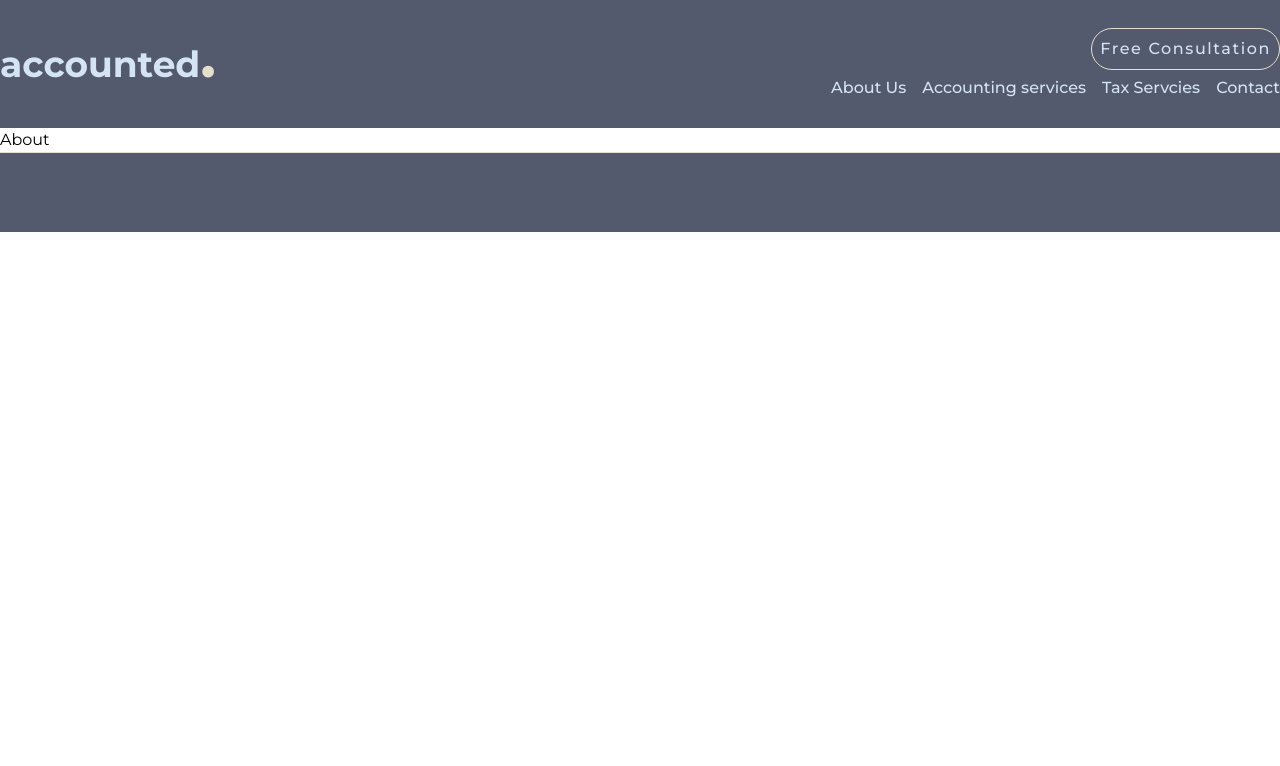
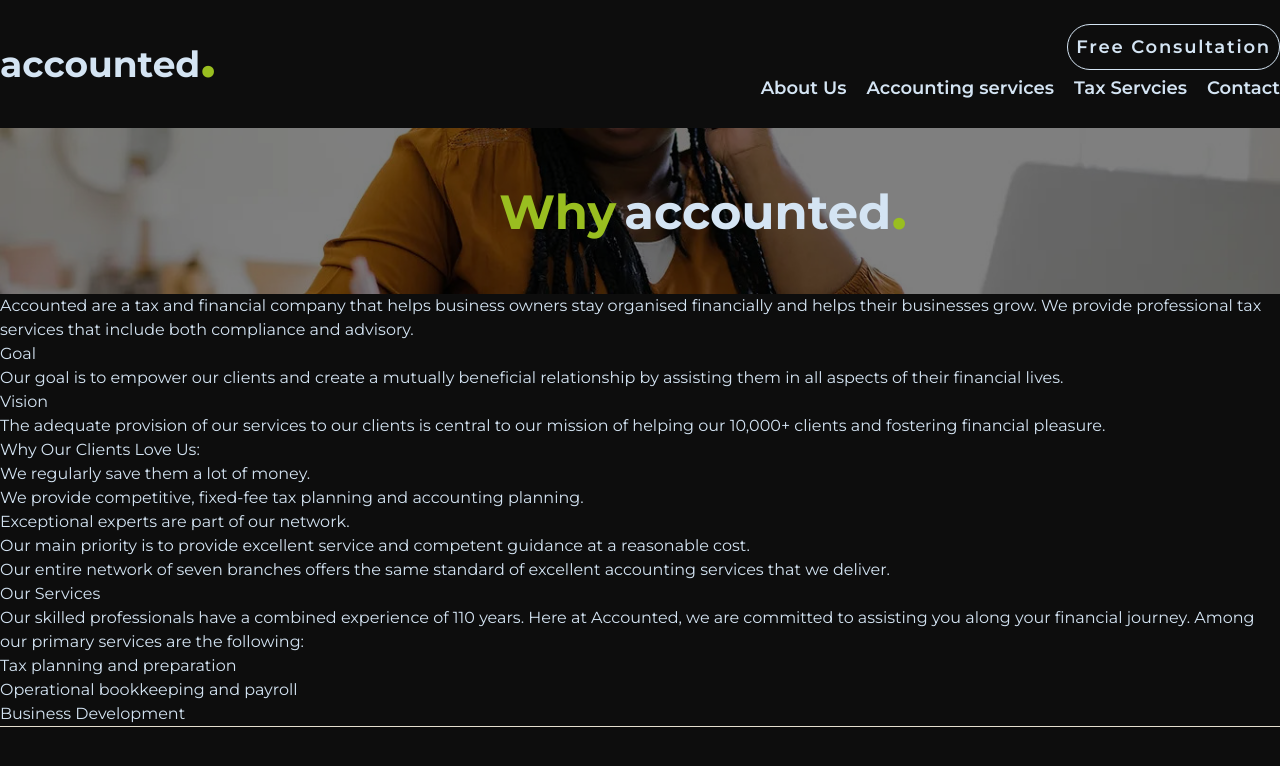
Before and after one commit to abirtasrif/auditrix, a Next.js app: page / in a window 1280 px wide. Shown: the top 766 px of the page. Built offline with nearby package versions, Linux system fonts and the light colour scheme.

Commit message:
contents added

```diff
--- a/app/globals.css
+++ b/app/globals.css
@@ -2,7 +2,17 @@
 @tailwind components;
 @tailwind utilities;
 
-.navbar,
-.footer {
-  background-color: #535a6d;
+.image {
+  width: 100vw;
 }
+
+.header-img::after {
+  content: "";
+  position: absolute;
+  top: 0;
+  left: 0;
+  width: 100%;
+  height: 100%;
+  background-color: rgba(0, 0, 0, 0.5);
+  z-index: 0;
+}
--- a/components/About.jsx
+++ b/components/About.jsx
@@ -1,5 +1,87 @@
+import Image from "next/image";
+
 const About = () => {
-  return <div>About</div>;
+  return (
+    <div className="about bg-black/95">
+      <div className="header-img relative">
+        <Image
+          src="/header-img.jpg"
+          alt="image"
+          className="image -z-10"
+          width="2000"
+          height="500"
+        />
+        <h1 className="text-5xl text-[#D4E4F3] font-bold mt-[-1rem] absolute top-[40%] left-[39%] z-10">
+          <span className="text-[#99be20] text-5xl mr-2">Why</span>
+          accounted
+          <span className="text-[#99be20] text-6xl">.</span>
+        </h1>
+      </div>
+
+      <section className="description container mx-auto text-[#D4E4F3]">
+        <p className="paragraph">
+          Accounted are a tax and financial company that helps business owners
+          stay organised financially and helps their businesses grow. We provide
+          professional tax services that include both compliance and advisory.
+        </p>
+        <h3 className="title-text">Goal</h3>
+        <p className="paragraph">
+          Our goal is to empower our clients and create a mutually beneficial
+          relationship by assisting them in all aspects of their financial
+          lives.
+        </p>
+        <h3 className="title-text">Vision</h3>
+        <p className="paragraph">
+          The adequate provision of our services to our clients is central to
+          our mission of helping our 10,000+ clients and fostering financial
+          pleasure.
+        </p>
+        <div className="table">
+          <div className="table-col-1">
+            <h3 className="title-text">Why Our Clients Love Us:</h3>
+            <ul className="paragraph">
+              <li>We regularly save them a lot of money.</li>
+              <li>
+                We provide competitive, fixed-fee tax planning and accounting
+                planning.
+              </li>
+              <li>Exceptional experts are part of our network.</li>
+            </ul>
+          </div>
+          <div className="table-col-2">
+            <p className="paragraph">
+              Our main priority is to provide excellent service and competent
+              guidance at a reasonable cost.
+            </p>
+            <ul className="paragraph">
+              <li>
+                Our entire network of seven branches offers the same standard of
+                excellent accounting services that we deliver.
+              </li>
+            </ul>
+          </div>
+        </div>
+
+        <p className="serivces-title">Our Services</p>
+        <p className="paragraph">
+          Our skilled professionals have a combined experience of 110 years.
+          Here at Accounted, we are committed to assisting you along your
+          financial journey. Among our primary services are the following:
+        </p>
+        <div className="service-table">
+          <div className="service-left">
+            <h3 className="title-text">Tax planning and preparation</h3>
+          </div>
+          <div className="service-middle">
+            <h3 className="title-text">Operational bookkeeping and payroll</h3>
+          </div>
+          <div className="service-right">
+            <h3 className="title-text">Business Development</h3>
+          </div>
+        </div>
+      </section>
+    </div>
+  );
 };
 
 export default About;
--- a/components/Footer.jsx
+++ b/components/Footer.jsx
@@ -1,5 +1,7 @@
 const Footer = () => {
-  return <div className="footer h-20 border-t border-[#E4DECE]"></div>;
+  return (
+    <div className="footer h-20 border-t border-[#E4DECE] bg-black/95"></div>
+  );
 };
 
 export default Footer;
--- a/components/Header.jsx
+++ b/components/Header.jsx
@@ -1,20 +1,20 @@
 const Header = () => {
   return (
-    <div className="navbar">
+    <div className="navbar bg-black/95">
       <div className="container mx-auto w-full h-32 flex items-center justify-between relative">
         <div className="left">
           <p className="text-4xl text-[#D4E4F3] font-bold mt-[-1rem]">
             accounted
-            <span className="text-[#E4DECE] text-6xl">.</span>
+            <span className="text-[#99be20] text-6xl">.</span>
           </p>
         </div>
         <div className="right">
-          <ul className="flex flex-row text-[#D4E4F3] gap-4 font-medium mt-12">
+          <ul className="flex flex-row text-[#D4E4F3] gap-5 font-semibold mt-12 text-lg">
             <li>About Us</li>
             <li>Accounting services</li>
             <li>Tax Servcies</li>
             <li>Contact</li>
-            <li className="border border-[#E4DECE] rounded-full p-2 absolute right-0 top-7 tracking-widest">
+            <li className="border border-[#D4E4F3] rounded-full p-2 absolute right-0 top-6 tracking-widest">
               Free Consultation
             </li>
           </ul>
```
Also changed, not shown: public/header-img.jpg (added).
